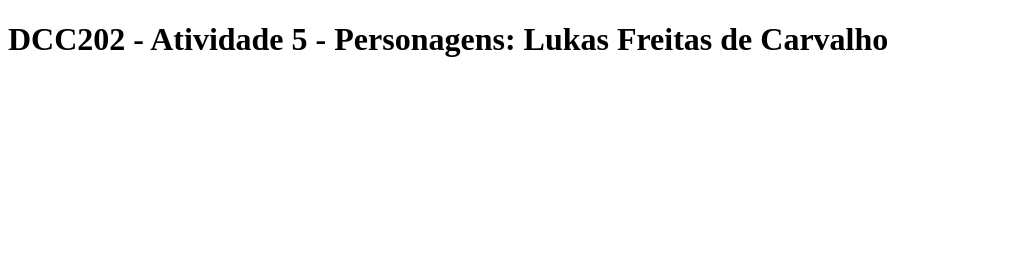
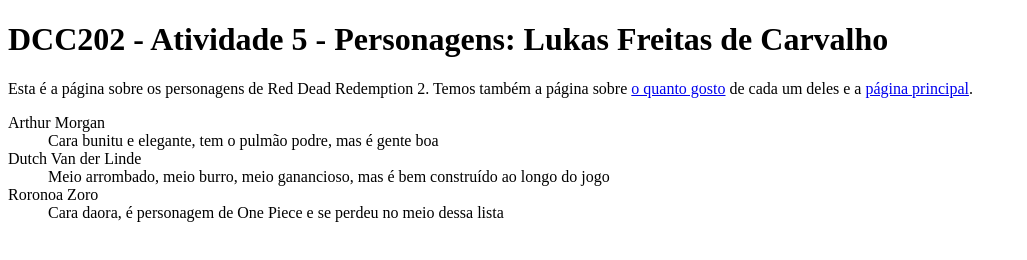
Before and after one commit to ufjf-dcc202/ufjf-dcc202-2023-3-a-atv5-Lukas712, a website: page personagens.html in a window 1280 px wide. Shown: the whole page, without its empty margins (0-1027 px from the left). Drawn offline with Linux system fonts and the light colour scheme.

Commit message:
Leve mudança em index e finalização de personagens

```diff
--- a/personagens.html
+++ b/personagens.html
@@ -8,8 +8,21 @@
 <body>
     <main>
         <h1>DCC202 - Atividade 5 - Personagens: Lukas Freitas de Carvalho</h1>
-
-
+        <p>Esta é a página sobre os personagens de Red Dead Redemption 2. Temos também a página sobre <a href="preferencias.html">o quanto gosto</a> de cada um deles e a <a href="index.html">página principal</a>.</p>
+        <dl>
+            <div>
+                <dt>Arthur Morgan</dt>
+                <dd>Cara bunitu e elegante, tem o pulmão podre, mas é gente boa</dd>
+            </div>
+            <div>
+                <dt>Dutch Van der Linde</dt>
+                <dd>Meio arrombado, meio burro, meio ganancioso, mas é bem construído ao longo do jogo</dd>
+            </div>
+            <div>
+                <dt>Roronoa Zoro</dt>
+                <dd>Cara daora, é personagem de One Piece e se perdeu no meio dessa lista</dd>
+            </div>
+        </dl>
     </main>
 </body>
 </html>
```
Also changed, not shown: index.html (+1 -1 lines).
